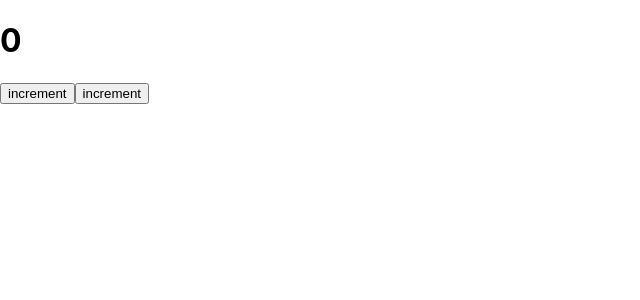
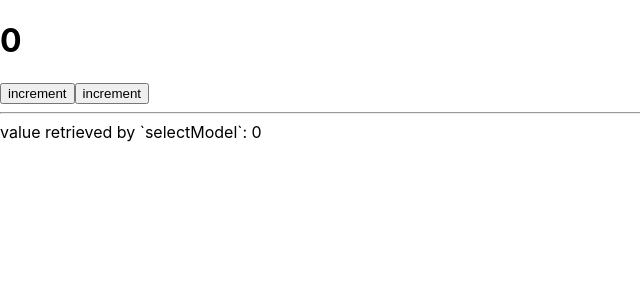
Before and after one commit to awmleer/hook-model-prototype, a React (Create React App) app: page / in a window 1280 px wide. Shown: the top 300 px of the page, without its empty margins (0-640 px from the left). Built offline with nearby package versions, Linux system fonts and the light colour scheme.

Commit message:
add selectModel

```diff
--- a/src/App.tsx
+++ b/src/App.tsx
@@ -1,10 +1,19 @@
-import React from 'react';
-import {setModel, useModel} from './library'
+import React, {memo} from 'react'
+import {selectModel, setModel, useModel} from './library'
 import {useCounter} from './model/counter'
 import {useCounterDouble} from './model/counterDouble'
 
 setModel('counter', useCounter)
 setModel('counterDouble', useCounterDouble)
+
+const SelectModelDemo = memo(() => {
+  const counter = selectModel('counterDouble') // FIXME: 基于字符串的model获取很难做ts的类型推断
+  return (
+    <div>
+      value retrieved by `selectModel`: {counter.count}
+    </div>
+  )
+})
 
 const App: React.FC = () => {
   const counter = useModel('counterDouble')
@@ -15,6 +24,8 @@ const App: React.FC = () => {
       </h1>
       <button onClick={counter.increment}>increment</button>
       <button onClick={counter.decrement}>increment</button>
+      <hr/>
+      <SelectModelDemo/>
     </div>
   );
 }
--- a/src/library.tsx
+++ b/src/library.tsx
@@ -57,3 +57,8 @@ export function useModel<T = any>(key: string) {
   }, [container])
   return state
 }
+
+export function selectModel<T = any>(key: string) {
+  const container = modelMap.get(key)
+  return container ? container.data as T : undefined
+}
```
